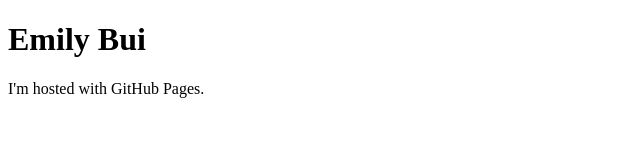
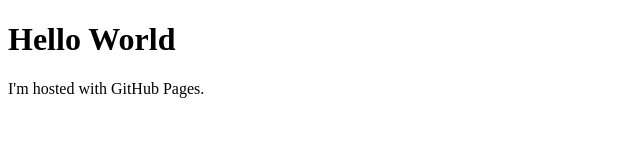
Before and after one commit to Emily-Bui/Emily-Bui.github.io, a plain HTML site: page index.html in a window 1280 px wide. Shown: the whole page, without its empty margins (0-640 px from the left). Drawn offline with Linux system fonts and the light colour scheme.

Commit message:
Update index.html

```diff
--- a/index.html
+++ b/index.html
@@ -1,7 +1,7 @@
 <!DOCTYPE html>
 <html>
 <body>
-<h1>Emily Bui</h1>
+<h1>Hello World</h1>
 <p>I'm hosted with GitHub Pages.</p>
 </body>
 </html>
```
